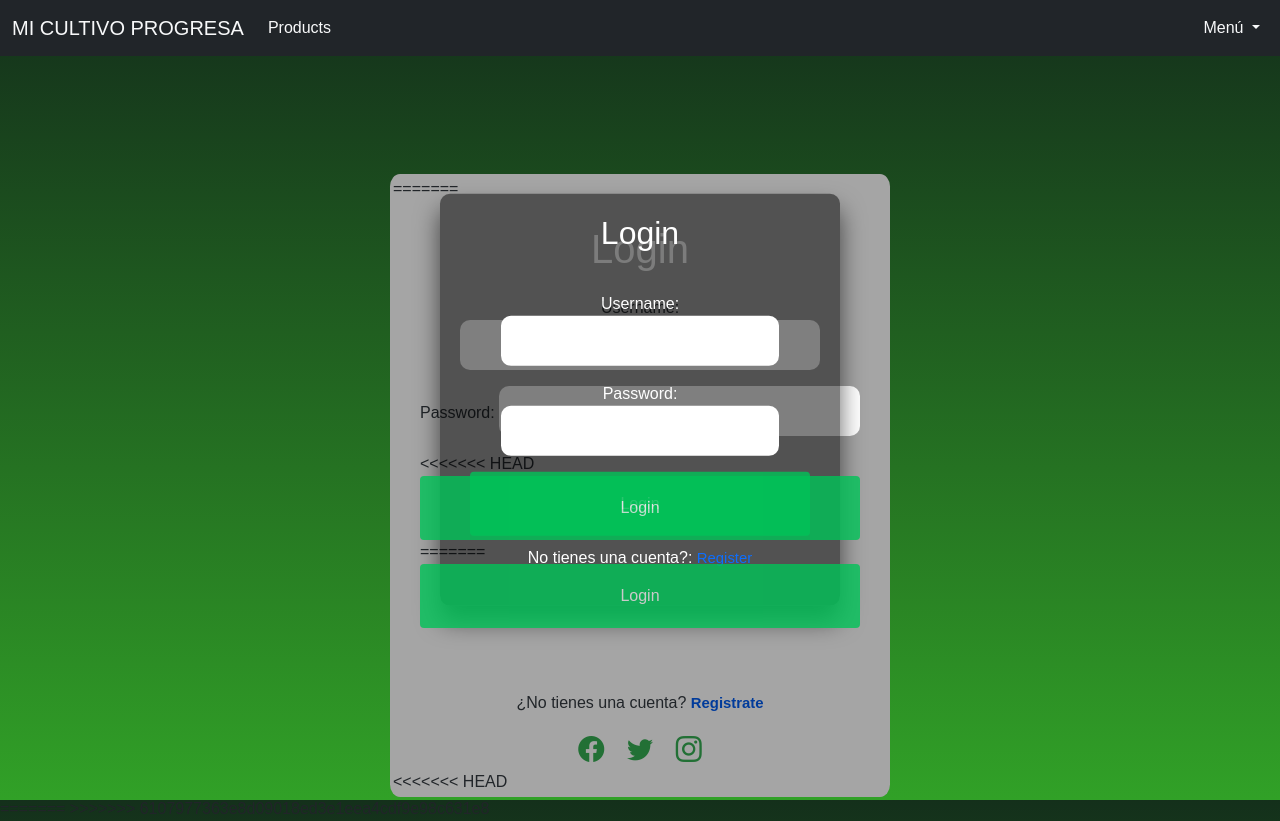
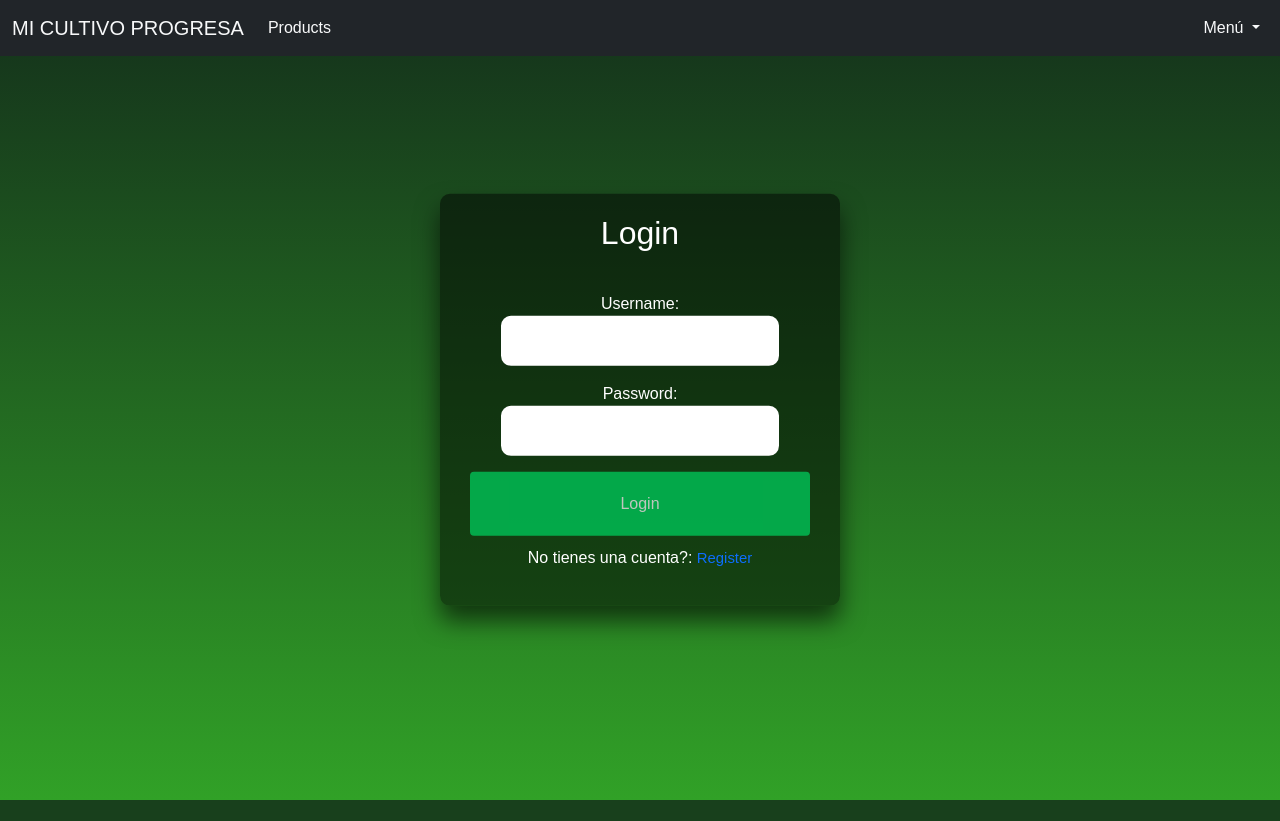
Before and after one commit to JohanMorenoT/ProjectMC, a Django app: page /login/ in a window 1280 px wide. After the commit the page ends 800 px from the top, so only its background shows below. Run offline with Django 4.2, Linux system fonts and the light colour scheme; some libraries are stand-ins or nearby versions.

Commit message:
moddificacion de los formularios

```diff
--- a/AppMC/templates/social/login.html
+++ b/AppMC/templates/social/login.html
@@ -2,7 +2,7 @@
 {% load static %}
 {% block content %}
 
-<<<<<<< HEAD
+
 <html>
   <head>
     <link rel="stylesheet" type="text/css" href="{% static 'css/style3.css' %}">
@@ -21,43 +21,5 @@
     </div>
   </body>
 </html>
-=======
-
-<<<<<<< HEAD
-<form class="formulario " method="post">
-=======
-<div class="container">
-  <form class="formulario " method="post">
-    <br>
-    <h1>Login</h1>
-    <div class="contenedor ">
-
-		{% csrf_token %}
-		{{ form.as_p }}
-
-<<<<<<< HEAD
-		<button type="submit" id="submit">Login</button>
-=======
-		<div class="text-center">
-      <button type="submit" id="submit" class="btn btn-success">Login</button>
-    </div>
-
-    </div>
-
-         <br><br>
-         <p>¿No tienes una cuenta? <a class="link" href="{% url 'register' %}">Registrate </a></p>
-
-         <div id="iconos" class="text-center fs-4">
-            <a href="#"><i class="bi bi-facebook"></i></a>
-            <a href="#"><i class="bi bi-twitter"></i></a>
-            <a href="#"><i class="bi bi-instagram"></i></a>
-        </div>
-     </div>
-<<<<<<< HEAD
-    </form>
-=======
-  </form>
-</div>
->>>>>>> 6107977363e8d09018ed3e1eea4cdf9e98c631e8
 
 {% endblock %}
```
Also changed, not shown: AppMC/templates/social/register.html (+0 -25 lines), db.sqlite3.
